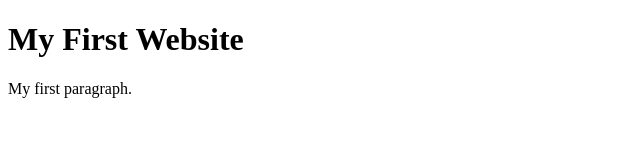
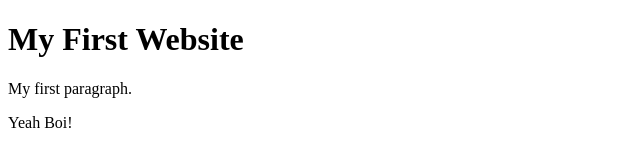
Before and after one commit to patrickudo2004/codersrank-practice, a website: page index.html in a window 1280 px wide. Shown: the full height of the page, 0-640 px from the left. Drawn offline with Linux system fonts and the light colour scheme.

Commit message:
1 file modified

```diff
--- a/index.html
+++ b/index.html
@@ -7,6 +7,7 @@
 
     <h1>My First Website</h1>
     <p>My first paragraph.</p>
+    <p> Yeah Boi!</p>
 
   </body>
 </html>
```
